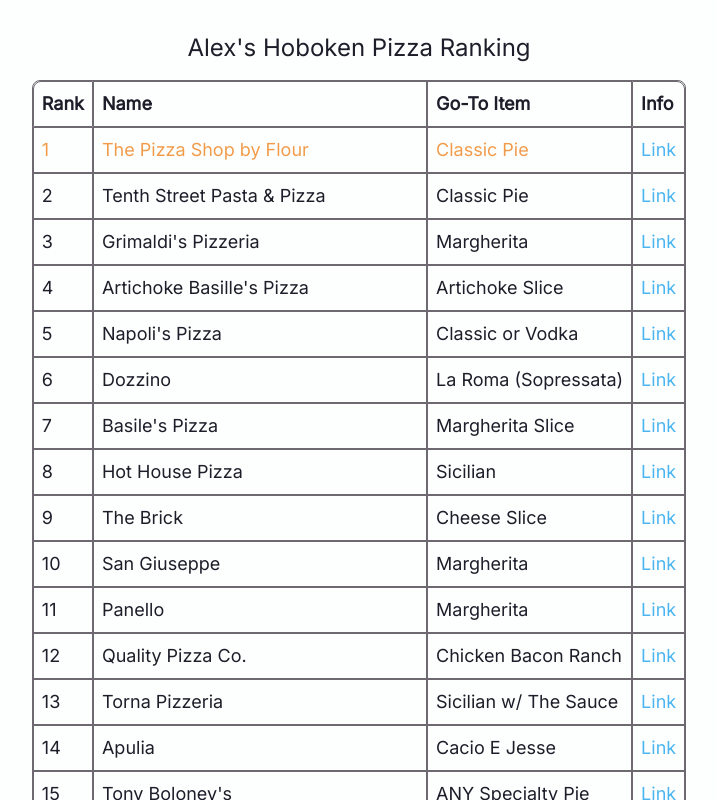
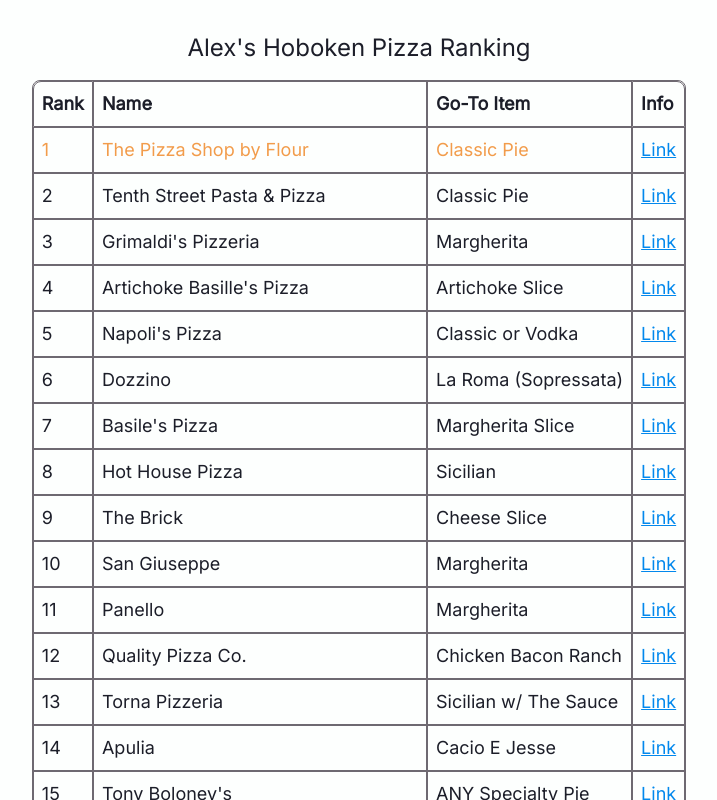
Before and after one commit to AlexMassenzio/AlexMassenzio.github.io, a SvelteKit app: page /pizzarank in a window 1280 px wide. Shown: the top 800 px of the page, without its empty margins (281-998 px from the left). Built offline with nearby package versions, Linux system fonts and the light colour scheme.

Commit message:
Headway on homepage. Refactored links to a component.

```diff
--- a/src/lib/Projects.svelte
+++ b/src/lib/Projects.svelte
@@ -1,5 +1,6 @@
 <script lang="ts">
 	import projectData from '$lib/data/projects.json';
+	import Link from './components/Link.svelte';
 </script>
 
 <article class="m-8 mb-0">
@@ -24,24 +25,24 @@
 						{/if}
 						<div class="grid grid-cols-3 items-end mb-2">
 							<h2 class="col-span-2 text-2xl">{project.project}</h2>
-							<a
+							<Link
 								href={project.footer.link.url}
 								target="_blank"
 								rel="noopener noreferrer"
-								class="text-info-500 dark:text-info-400 text-xl decoration-1 underline truncate text-end"
+								class="text-xl truncate text-end"
 								>{project.footer.link.title}
-							</a>
+							</Link>
 						</div>
 						<p class="mb-2">{project.description}</p>
 						<p>
 							{project.footer.text}
-							<a
+							<Link
 								href={project.footer.link.url}
 								target="_blank"
 								rel="noopener noreferrer"
-								class="text-info-500 dark:text-info-400 decoration-1 underline truncate text-end"
+								class="truncate text-end"
 								>{project.footer.link.title}
-							</a>
+							</Link>
 						</p>
 					</div>
 				{/each}
--- /dev/null
+++ b/src/lib/components/Link.svelte
@@ -0,0 +1,16 @@
+<script lang="ts">
+	export let href: string;
+	export let target: '_self' | '_blank' | '_parent' | '_top' = href.startsWith('http')
+		? '_blank'
+		: '_self';
+	export let rel = '';
+</script>
+
+<a
+	{href}
+	class="text-info-500 dark:text-info-400 decoration-1 underline {$$restProps.class || ''}"
+	{target}
+	{rel}
+>
+	<slot />
+</a>
--- a/src/routes/+layout.svelte
+++ b/src/routes/+layout.svelte
@@ -2,7 +2,6 @@
 	import '../app.css';
 	import { dev } from '$app/environment';
 	import { inject } from '@vercel/analytics';
-	import { page } from '$app/stores';
 
 	inject({ mode: dev ? 'development' : 'production' });
 	let now = new Date();
@@ -14,11 +13,9 @@
 	<main class="flex items-center justify-center flex-col flex-grow">
 		<slot />
 	</main>
-	{#if $page.url.pathname != '/'}
-		<footer class="py-3 w-full text-center">
-			<div class="text-center">
-				<p>Copyright © 2016-{now.getFullYear()} Alex Massenzio</p>
-			</div>
-		</footer>
-	{/if}
+	<footer class="py-3 w-full text-center">
+		<div class="text-center">
+			<p>Copyright © 2016-{now.getFullYear()} Alex Massenzio</p>
+		</div>
+	</footer>
 </div>
--- a/src/routes/+page.svelte
+++ b/src/routes/+page.svelte
@@ -1,21 +1,42 @@
-<script>
+<script lang="ts">
+	import Link from '$lib/components/Link.svelte';
 	import Icon from '@iconify/svelte';
 
 	let titleHover = false;
+
+	function scrollToAnchor(event: MouseEvent) {
+		event.preventDefault();
+		const anchorId = 'main-content';
+		const anchor = document.getElementById(anchorId);
+		window.scrollTo({
+			top: anchor?.offsetTop,
+			behavior: 'smooth'
+		});
+	}
 </script>
 
-<h1
+<div class="h-dvh flex flex-col items-center justify-center">
+	<button
 		class="text-primary-500 text-5xl hover:text-monochrome-900 dark:hover:text-monochrome-100 cursor-pointer transition-colors"
 		on:mouseenter={() => (titleHover = true)}
 		on:mouseleave={() => (titleHover = false)}
+		on:click={scrollToAnchor}
 	>
 		alexmassenzio
-</h1>
+	</button>
 
 	<Icon
-	icon="tabler:arrow-down"
+		icon="tabler:layout-bottombar-expand"
 		width={48}
 		class="mt-4 transition-colors hidden md:block {titleHover
 			? 'text-monochrome-900 dark:text-monochrome-100'
 			: 'text-monochrome-100 dark:text-monochrome-900'}"
 	/>
+</div>
+
+<div class="h-dvh flex flex-col items-center justify-center min-h-dvh" id="main-content">
+	<ul role="list" class="marker:text-monochrome-900 dark:marker:text-monochrome-100 list-disc">
+		<li><Link href="/projects">projects</Link></li>
+		<li><Link href="/pizzarank">pizzarank</Link></li>
+	</ul>
+</div>
--- a/src/routes/pizzarank/+page.svelte
+++ b/src/routes/pizzarank/+page.svelte
@@ -1,4 +1,5 @@
 <script lang="ts">
+	import Link from '$lib/components/Link.svelte';
 	import type { PageData } from './$types';
 
 	export let data: PageData;
@@ -41,9 +42,9 @@
 					>
 					<td
 						class="p-2 border {i == data.pizza.length - 1 ? 'rounded-br-lg' : ''}
-							 border-monochrome-600 dark:border-monochrome-500 text-info-400"
+							 border-monochrome-600 dark:border-monochrome-500"
 					>
-						<a href={pizzaPlace.link} target="_blank">Link</a>
+						<Link href={pizzaPlace.link}>Link</Link>
 					</td>
 				</tr>
 			{/each}
```
Lines whose indentation alone changed are shown as unchanged.
